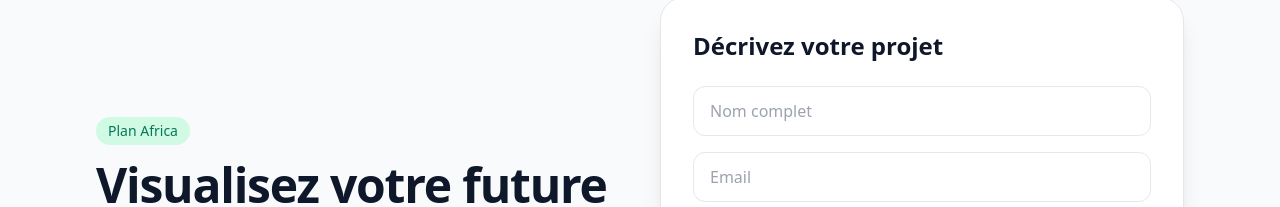
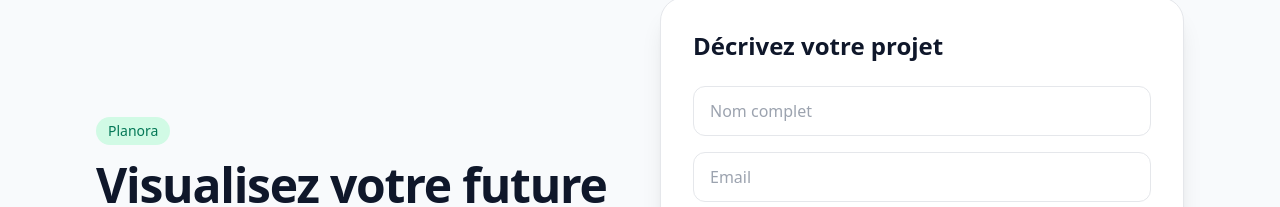
Before and after one commit to Sorel91/plan-africa-app, a Next.js app: page / in a window 1280 px wide. Shown: the part 154-361 px from the top of the page. Built offline with nearby package versions, Linux system fonts and the light colour scheme.

Commit message:
Update page.js

```diff
--- a/app/page.js
+++ b/app/page.js
@@ -103,7 +103,7 @@ export default function Home() {
           {/* TEXTE */}
           <div>
             <span className="inline-flex rounded-full bg-emerald-100 px-3 py-1 text-sm font-medium text-emerald-700">
-              Plan Africa
+              Planora
             </span>
 
             <h1 className="mt-4 text-4xl font-bold tracking-tight sm:text-5xl leading-tight">
```
